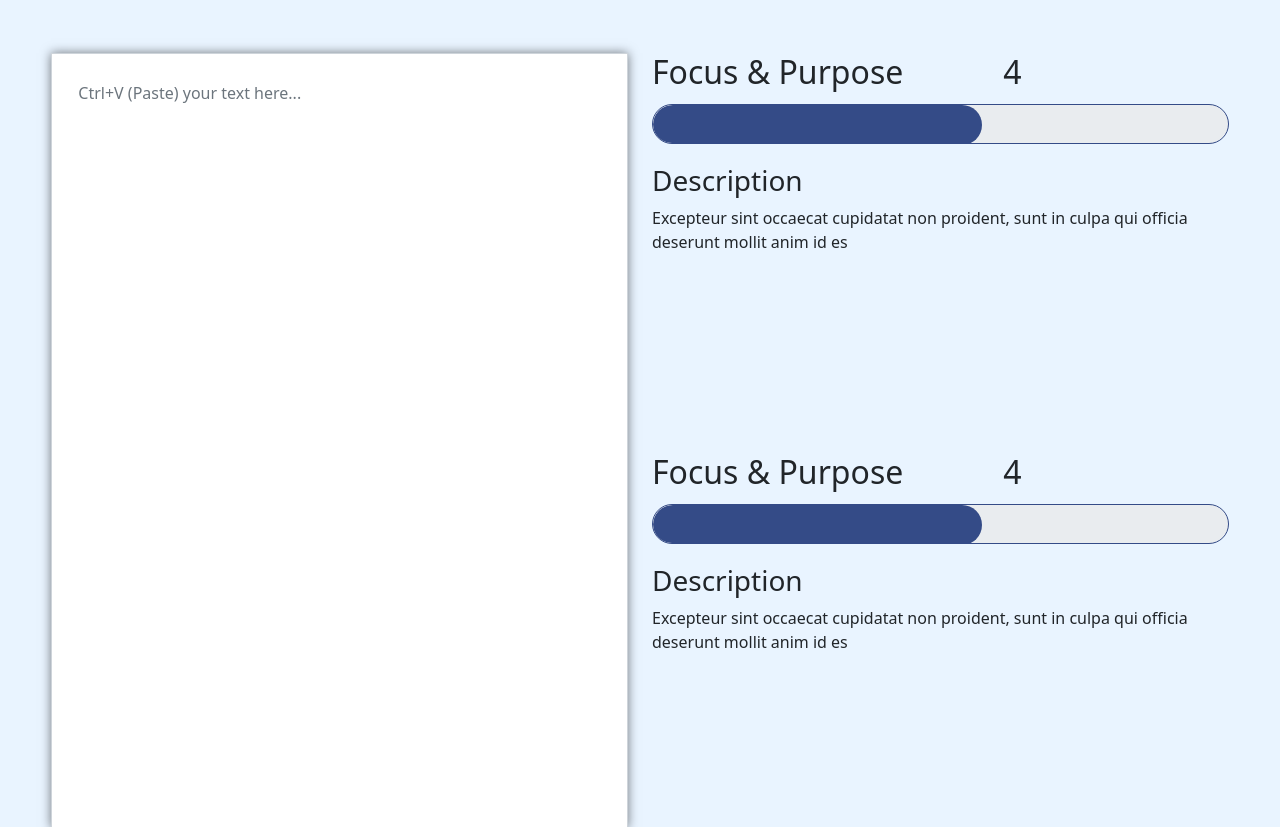
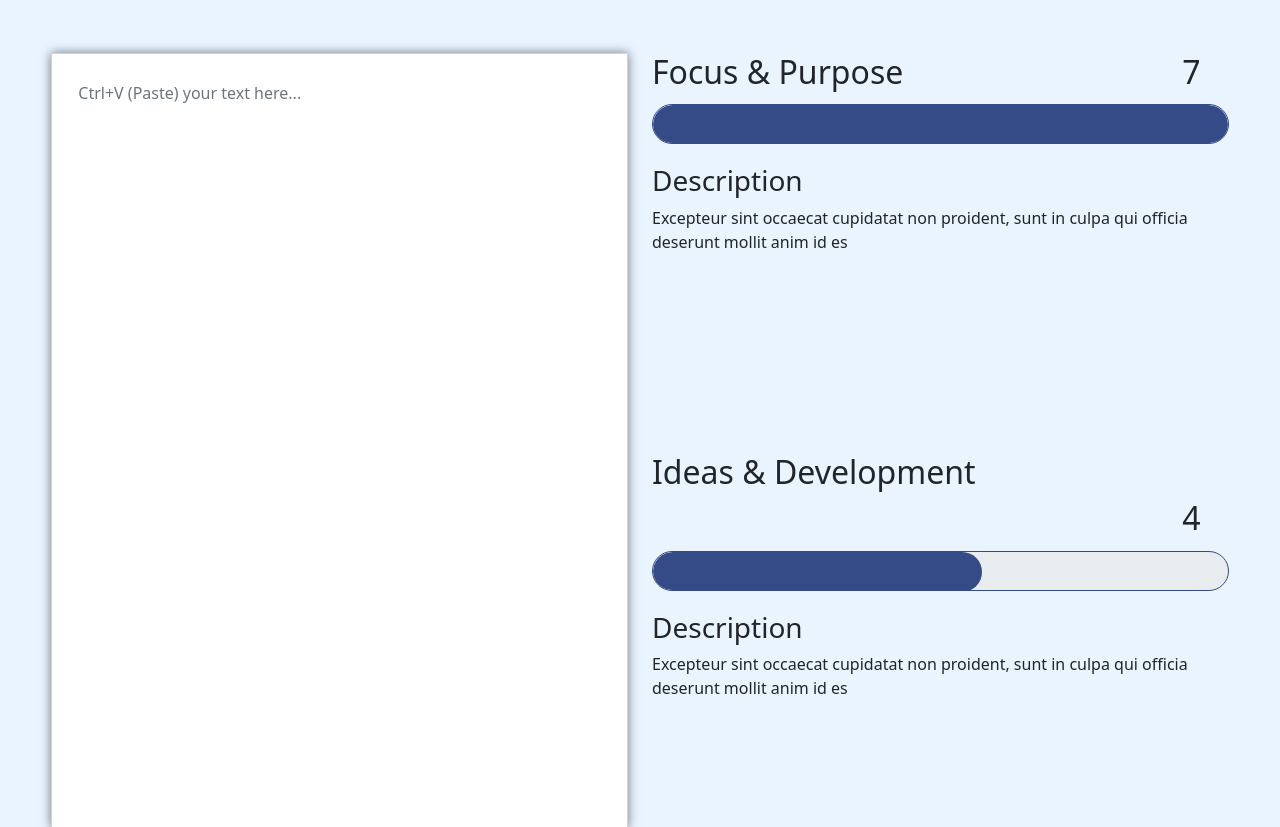
Before and after one commit to fikrihasani/AWE, a Flask app: page /essay in a window 1280 px wide. Shown: the part 122-949 px from the top of the page. Run offline with Flask 3, Linux system fonts and the light colour scheme; some libraries are stand-ins or nearby versions.

Commit message:
update text align

```diff
--- a/templates/about.html
+++ b/templates/about.html
@@ -26,12 +26,12 @@
 </div>
 <footer>
     <h4 style="color: black;">Contact Us</h4>
-    <div class="container-fluid d-flex" style="">
+    <div class="container-fluid d-flex">
         <i style="color: black;" class="fa-solid fa-phone"></i>
         <p style="color: black; margin-left: 10pt; margin-top: -5px;"> +62 855-1007-551 </p>
     </div>
 
-    <div class="container-fluid d-flex" style="">
+    <div class="container-fluid d-flex">
         <i style="color: black;" class="fa-brands fa-whatsapp"></i>
         <p style="color: black; margin-left: 10pt; margin-top: -5px;"> +62 855-1007-551 </p>
     </div>
--- a/templates/essay.html
+++ b/templates/essay.html
@@ -19,12 +19,13 @@
             <div class="col" style="margin-top: 20pt;">
                 <div class="row row-cols-1" style="height: 100%;">
                     <div class="col-12" style="height: 400px;">
-                        <div class="text d-flex" style="width: 100%;">
-                            <h2 style="text-align: start; margin-right: 100px;">Focus & Purpose</h2>
-                            <h2 class="pull-right">{{result['ideas']}}</h2>
+                        <div class="text" style="width: 95%; display: block;">
+                            <h2 style="text-align: left; margin-right: 100px; float: left;">Focus & Purpose</h2>
+                            <h2 style="float: right; width: 30%; text-align: right;">{{result['focus']}}</h2>
                         </div>
+                        <div style="clear: both;"></div>
                         <div class="progress" style="height: 40px; margin: 5px 0 20px; border-radius: 30px; border: solid 1px #344B87;">
-                            <div class="progress-bar" role="progressbar" style="width: calc(({{result['ideas']}}/7)*100%); height: 40px; background-color: #344B87; border-radius: 30px;" aria-valuenow="25" aria-valuemin="0" aria-valuemax="100"></div>
+                            <div class="progress-bar" role="progressbar" style="width: calc(({{result['focus']}}/7)*100%); height: 40px; background-color: #344B87; border-radius: 30px;" aria-valuenow="25" aria-valuemin="0" aria-valuemax="100"></div>
                         </div>
                         <div class="text">
                             <h3>Description</h3>
@@ -32,10 +33,11 @@
                         </div>
                     </div>
                     <div class="col-12" style="height: 400px;">
-                        <div class="text d-flex" style="width: 100%;">
-                            <h2 style="text-align: left; margin-right: 100px;">Focus & Purpose</h2>
-                            <h2 style="">{{result['ideas']}}</h2>
+                        <div class="text" style="width: 95%; display: block;">
+                            <h2 style="text-align: left; margin-right: 100px; float: left;">Ideas & Development</h2>
+                            <h2 style="float: right; width: 30%; text-align: right;">{{result['ideas']}}</h2>
                         </div>
+                        <div style="clear: both;"></div>
                         <div class="progress" style="height: 40px; margin: 5px 0 20px; border-radius: 30px; border: solid 1px #344B87;">
                             <div class="progress-bar" role="progressbar" style="width: calc(({{result['ideas']}}/7)*100%); height: 40px; background-color: #344B87; border-radius: 30px;" aria-valuenow="25" aria-valuemin="0" aria-valuemax="100"></div>
                         </div>
```
